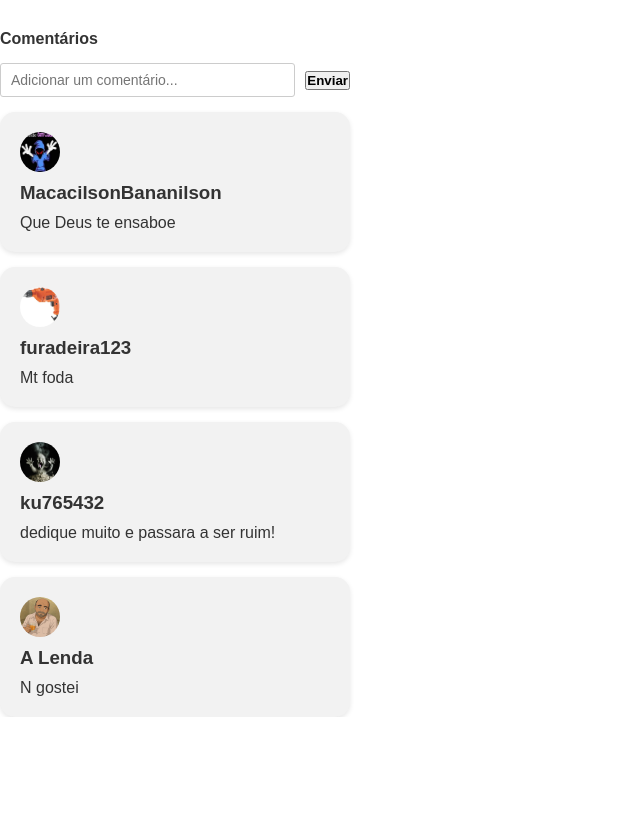
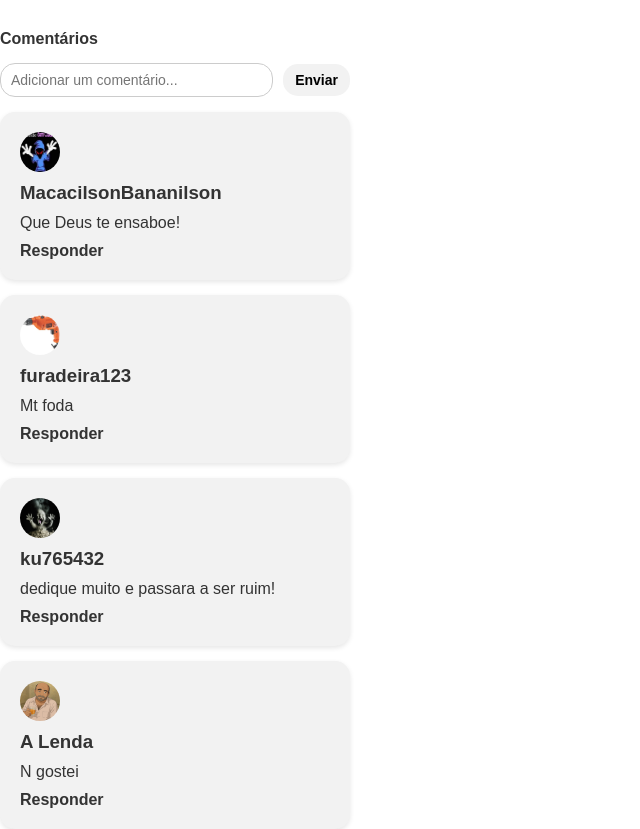
Before and after one commit to NearTh896/sitecafeteste, a plain HTML site: page yt.html in a window 1280 px wide. Shown: the part 1332-2161 px from the top of the page, without its empty margins (0-640 px from the left). Before the commit the page ends 2049 px from the top, so only its background shows below. Drawn offline with Linux system fonts and the light colour scheme; a script that the page names is missing.

Commit message:
melhorada nos botoes e comentarios

```diff
--- a/styles.css
+++ b/styles.css
@@ -113,7 +113,7 @@ header .user-icons img {
 }
 
 .sidebar-item:hover {
-    background-color: #f1f1f1;
+    background-color: #ccc;
 }
 
 .sidebar-item img {
@@ -192,7 +192,9 @@ header .user-icons img {
 }
 
 .video-stats button:hover {
-    background-color: #F2F2F2;
+    background-color: #ccc;
+    transition: background-color 0.5s ease;
+    transform: scale(1.05);
 }
 
 .video-info {
@@ -247,8 +249,24 @@ header .user-icons img {
     flex: 1;
     padding: 8px 10px;
     border: 1px solid #ccc;
-    border-radius: 3px;
+    border-radius: 15px;
     font-size: 14px;
+}
+.new-comment button {
+    background-color: #F2F2F2;
+    border: none;
+    padding: 8px 12px;
+    border-radius: 15px;
+    cursor: pointer;
+    font-size: 14px;
+}
+.new-comment button:hover {
+    background-color: #ccc;
+    transition: background-color 0.5s ease;
+    transform: scale(1.05);
+}
+.new-comment button:active {
+    transform: scale(0.95);
 }
 
 .comment-user {
@@ -280,6 +298,10 @@ header .user-icons img {
     line-height: 1.4;
     flex-direction: column;
 
+}
+.comment-user h4 :hover {
+    transform: scale(1. 1);
+    color: #000;
 }
 
 /* Sugestões de Vídeos */
--- a/yt.html
+++ b/yt.html
@@ -96,23 +96,28 @@
                     <div class="comment-user">
                 <img src="yt/images/ACleideSemCalcinha.jpeg" alt="user">
                 <h3><strong>MacacilsonBananilson</strong></h3>
-                <p> Que Deus te ensaboe</p>
+                <p> Que Deus te ensaboe!</p>
+                <h4><strong>Responder</strong></h4>
+
                 </div>
                 <div class="comment-user">
                 <img src="yt/images/furadeira123.jpeg" alt="user">
                 <h3><strong>furadeira123</strong></h3>
                 <p> Mt foda</p>
+                <h4><strong>Responder</strong></h4>
                 </div>
                 <div class="comment-user">
                     <img src="yt/images/BabyAsh.jpeg" alt="user">
                     <h3><strong> ku765432</strong></h3>
                     <p> dedique muito e passara a ser ruim!</p>
+                    <h4><strong>Responder</strong></h4>
                 </div>
                     <div class="comment-user">
                     <img src="yt/images/ALenda.jpeg" alt="user">
                     <h3><strong>A Lenda</strong> </h3>
                     <p>N gostei</p>
-                    </div>
+                    <h4><strong>Responder</strong></h4>
+                </div>
 
             </div>
         </section>
```
